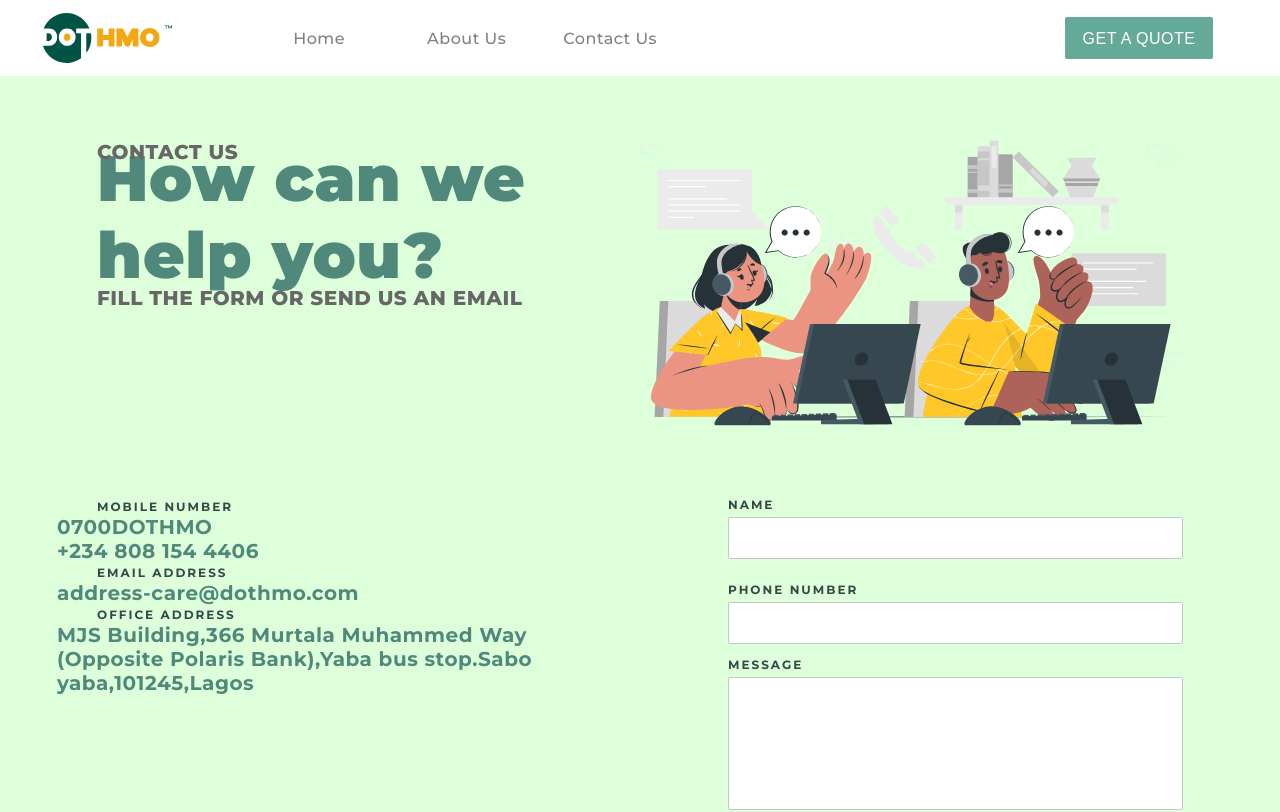
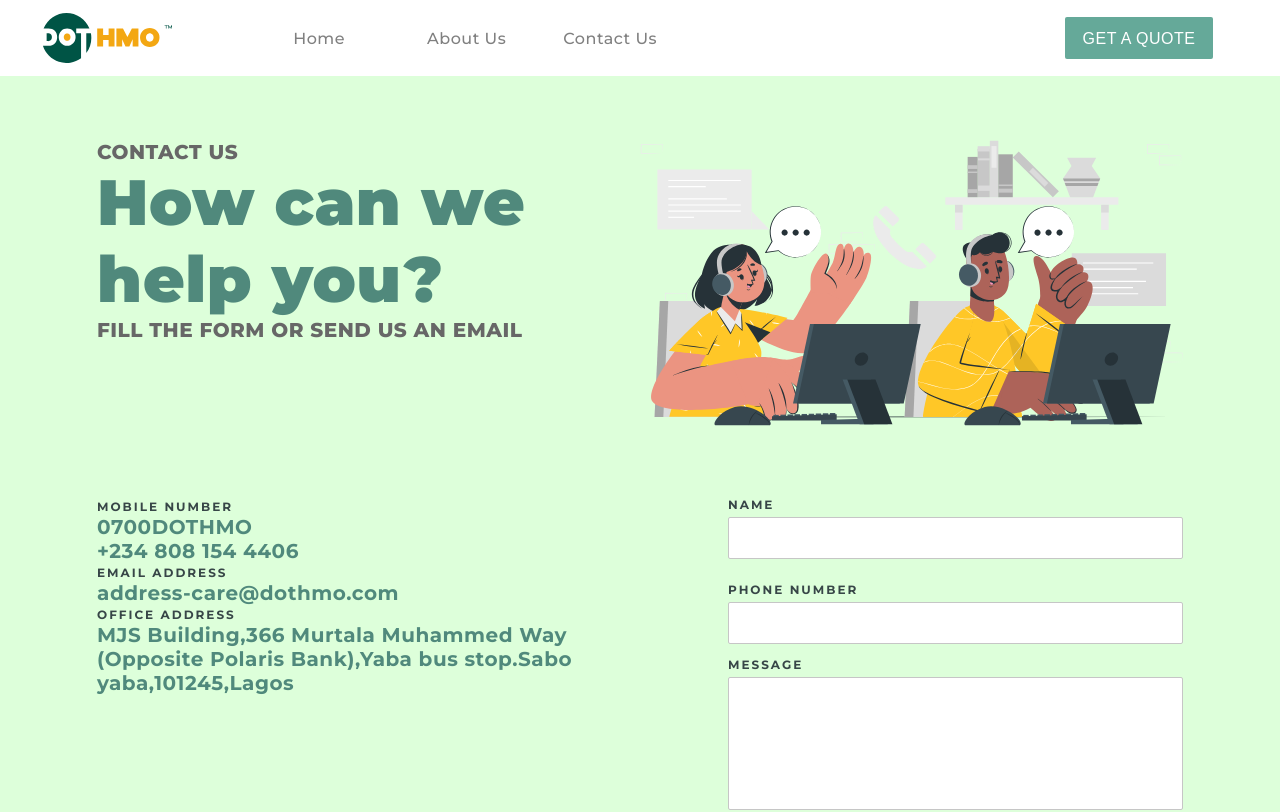
Before and after one commit to Thorlani/dotHMO-web-site, a Next.js app: page /contact in a window 1280 px wide. Shown: the top 812 px of the page. Built offline with nearby package versions, Linux system fonts and the light colour scheme; a small style sheet from the web is missing; a web font is replaced by a local one.

Commit message:
another changess

```diff
--- a/pages/provider/findProvider.jsx
+++ b/pages/provider/findProvider.jsx
@@ -8,7 +8,7 @@ const FindProvider = () => {
 
     const [searchResult, setSearchResult] = useState([]);
 
-    // let url = `https://dot-insure.herokuapp.com/provider/search/${provider.hospitalSearch}`;
+
     useEffect(() => {
         Axios.get(`https://dot-insure.herokuapp.com/provider/search/${provider.hospitalSearch}`)
         .then(res => {
--- a/styles/about.module.css
+++ b/styles/about.module.css
@@ -192,7 +192,7 @@
         margin: 20px auto 20px;
     }
     .bodyParagraph {
-        height: 257px;
+        height: 297px;
     }
     .flexContent {
         flex-direction: column;
--- a/styles/contact.module.css
+++ b/styles/contact.module.css
@@ -14,7 +14,7 @@
 
 .leftHeroSection {
     width: 50%;
-    position: relative;
+    /* position: relative; */
 }
 
 .errorMessage {
@@ -32,7 +32,6 @@
     letter-spacing: 0.5px;
     text-transform: uppercase;
     color: #676767;
-    position: absolute;
 }
 .smallTextt {
     font-family: 'Montserrat', sans-serif;
@@ -54,8 +53,8 @@
     letter-spacing: 0.5px;
     color: #50897C;
     width: 438px;
-    height: 154px;
-    margin-bottom: -8px;
+    /* height: 154px;
+    margin-bottom: -8px; */
 }
 
 .rightHeroSection {
@@ -94,7 +93,7 @@
     line-height: 24px;
     letter-spacing: 0.5px;
     color: #50897C;
-    margin-left: -40px;
+    /* margin-left: -40px; */
     max-width: 530px;
     }
 
@@ -225,7 +224,6 @@
         letter-spacing: 0.5px;
         text-transform: uppercase;
         color: #676767;
-        position: absolute;
     }
     .smallTextt {
         font-family: 'Montserrat', sans-serif;
```
